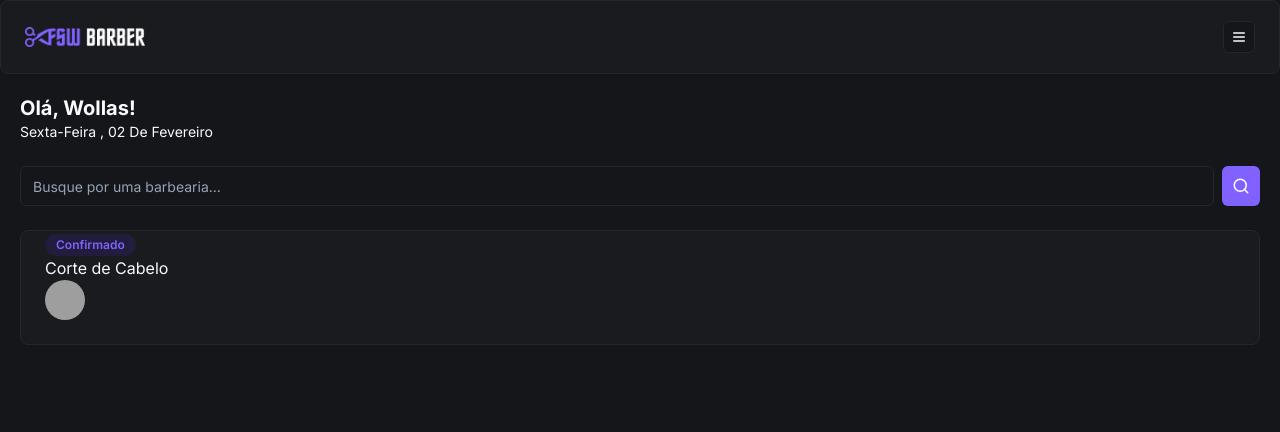
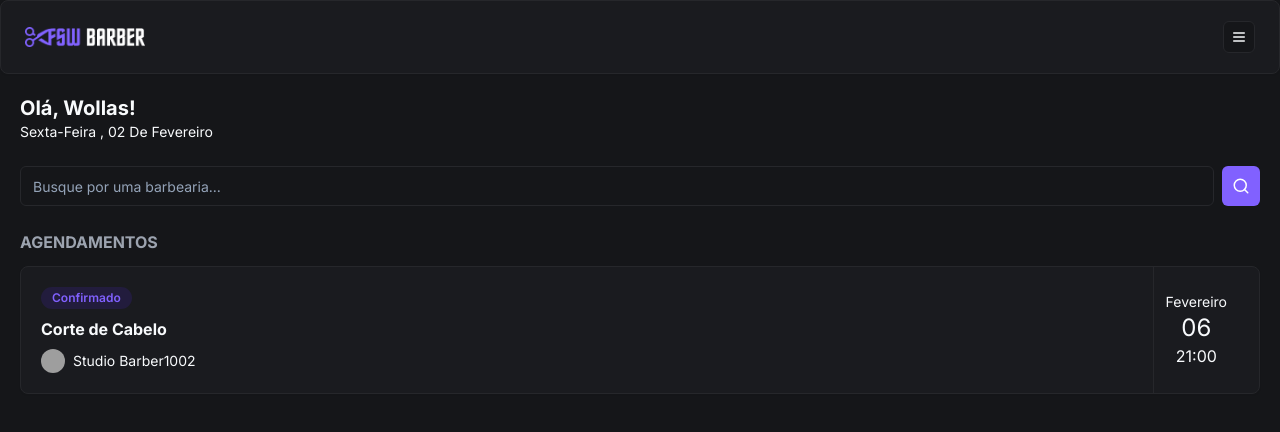
Before and after one commit to WollasRomeiro/project-barber, a Next.js app: page / in a window 1280 px wide. Shown: the top 432 px of the page. Built offline with nearby package versions, Linux system fonts and the light colour scheme; grey boxes are pictures that could not be loaded.

Commit message:
feat: add booking component

```diff
--- a/app/(home)/page.tsx
+++ b/app/(home)/page.tsx
@@ -4,25 +4,26 @@ import { ptBR } from "date-fns/locale";
 import Search from "./_components/search";
 import BookingItem from "../_components/booking-item";
 
-
 export default function Home() {
   return (
     <div>
-      <Header/>
+      <Header />
 
-      <div className="px-5 pt-5"><h2 className="text-xl font-bold">Olá, Wollas!</h2>
-      <p className="capitalize text-sm">
-      {format(new Date(), "EEEE ',' dd 'de' MMMM", {
-        locale: ptBR,
+      <div className="px-5 pt-5">
+        <h2 className="text-xl font-bold">Olá, Wollas!</h2>
+        <p className="capitalize text-sm">
+          {format(new Date(), "EEEE ',' dd 'de' MMMM", {
+            locale: ptBR,
           })}
         </p>
       </div>
       <div className="px-5 mt-6">
-      <Search />
+        <Search />
       </div>
       <div className="px-5 mt-6">
-        <BookingItem/>
+        <h2 className="texte-xs mb-3 uppercase text-gray-400 font-bold">Agendamentos</h2>
+        <BookingItem />
       </div>
     </div>
-  )
+  );
 }
--- a/app/_components/booking-item.tsx
+++ b/app/_components/booking-item.tsx
@@ -1,20 +1,32 @@
-import { Avatar, AvatarImage } from "./ui/avatar";
+import { Avatar, AvatarFallback , AvatarImage } from "./ui/avatar";
 import { Badge } from "./ui/badge";
 import { Card, CardContent } from "./ui/card";
 
 const BookingItem = () => {
     return (
         <Card>
-            <CardContent>
-                <div>
-                    <Badge className="bg-[#221C3D] text-primary hover:bg-[#221C3D]">Confirmado</Badge>
-                <h2>Corte de Cabelo</h2>
+            <CardContent className="p-5 flex justify-between py-0">
+                <div className="flex flex-col gap-2 py-5">
+                    <Badge className="bg-[#221C3D] text-primary hover:bg-[#221C3D] w-fit">Confirmado</Badge>
+                <h2 className="font-bold">Corte de Cabelo</h2>
 
-                <div className="flex">
-                    <Avatar>
+                <div className="flex items-center gap-2">
+                    <Avatar className="h-6 w-6">
                         <AvatarImage src="https://utfs.io/f/0ddfbd26-a424-43a0-aaf3-c3f1dc6be6d1-1kgxo7.png"/>
+
+                        <AvatarFallback>A</AvatarFallback>
                     </Avatar>
+
+                    <h3 className="text-sm">Studio Barber1002</h3>
                 </div>
+                </div>
+
+                <div className="flex flex-col items-center justify-center px-3 border-l border-solid border-secondary">
+
+                    <p className="text-sm">Fevereiro</p>
+                    <p className="text-2xl">06</p>
+                    <p className="texte-sm">21:00</p>
+
                 </div>
             </CardContent>
         </Card>
```
